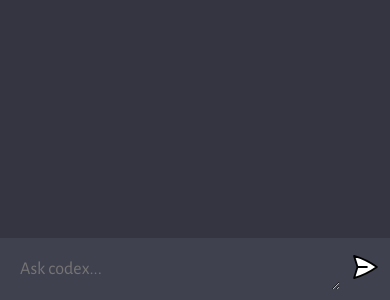
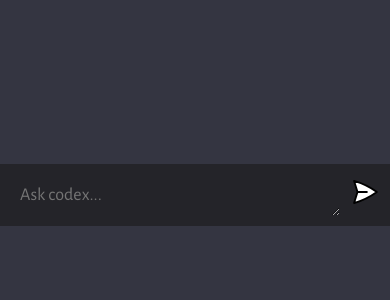
Before and after one commit to Ashish9140/gpt, a website built with Vite: page client/index.html in a window 390 px wide. Shown: the part 544-844 px from the top of the page. Built offline with nearby package versions, Linux system fonts and the light colour scheme.

Commit message:
update style.css

```diff
--- a/client/style.css
+++ b/client/style.css
@@ -13,7 +13,7 @@
 
 #app {
   width: 100vw;
-  height: 100vh;
+  height: 98vh;
   background: #343541;
 
   display: flex;
@@ -117,11 +117,12 @@
   max-width: 1280px;
   margin: 0 auto;
   padding: 10px;
-  background: #40414F;
+  background: #242429;
 
   display: flex;
   flex-direction: row;
   gap: 10px;
+  /* border: 2px solid rgb(93, 49, 186); */
 }
 
 textarea {
@@ -148,3 +149,10 @@
   width: 30px;
   height: 30px;
 }
+
+@media screen and (max-width: 400px) {
+  #app {
+    height: 90vh;
+    margin-top: 10px;
+  }
+}
```
